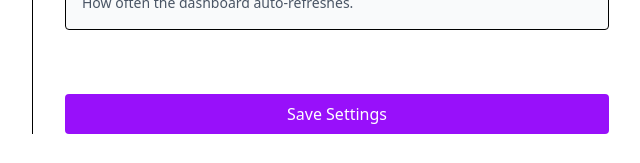
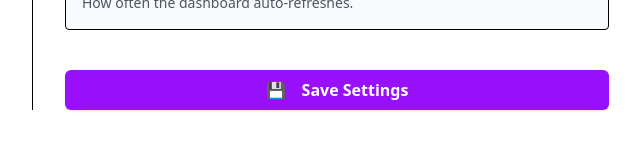
Before and after one commit to HenryPenton/train_dashboard, a Next.js app in the folder app/: page /settings in a window 1280 px wide. Shown: the part 970-1133 px from the top of the page, without its empty margins (447-1087 px from the left). After the commit the page ends 1112 px from the top, so only its background shows below. Built offline with nearby package versions, Linux system fonts and the light colour scheme; no server answers.

Commit message:
move buttons to a common component

```diff
--- /dev/null
+++ b/app/src/app/components/generic/Button.tsx
@@ -0,0 +1,67 @@
+import React from "react";
+
+export interface ButtonProps extends React.ButtonHTMLAttributes<HTMLButtonElement> {
+  variant?: "primary" | "secondary" | "danger" | "success" | "info";
+  loading?: boolean;
+  icon?: React.ReactNode;
+  className?: string;
+}
+
+const baseStyles =
+  "inline-flex items-center px-4 py-2 rounded-md font-semibold shadow focus:outline-none focus:ring-2 focus:ring-offset-2 transition disabled:opacity-60 disabled:cursor-not-allowed";
+
+const variantStyles: Record<string, string> = {
+  primary:
+    "bg-blue-600 text-white hover:bg-blue-700 focus:ring-blue-400",
+  secondary:
+    "bg-gray-600 text-white hover:bg-gray-700 focus:ring-gray-400",
+  danger:
+    "bg-red-600 text-white hover:bg-red-700 focus:ring-red-400",
+  success:
+    "bg-green-600 text-white hover:bg-green-700 focus:ring-green-400",
+  info:
+    "bg-purple-600 text-white hover:bg-purple-700 focus:ring-purple-400",
+};
+
+export default function Button({
+  children,
+  variant = "primary",
+  loading = false,
+  icon,
+  className = "",
+  ...props
+}: ButtonProps) {
+  return (
+    <button
+      className={`${baseStyles} ${variantStyles[variant]} ${className}`}
+      disabled={loading || props.disabled}
+      {...props}
+    >
+      {loading ? (
+        <svg
+          className="animate-spin h-5 w-5 mr-2 text-white"
+          xmlns="http://www.w3.org/2000/svg"
+          fill="none"
+          viewBox="0 0 24 24"
+        >
+          <circle
+            className="opacity-25"
+            cx="12"
+            cy="12"
+            r="10"
+            stroke="currentColor"
+            strokeWidth="4"
+          ></circle>
+          <path
+            className="opacity-75"
+            fill="currentColor"
+            d="M4 12a8 8 0 018-8v4a4 4 0 00-4 4H4z"
+          ></path>
+        </svg>
+      ) : icon ? (
+        <span className="mr-2">{icon}</span>
+      ) : null}
+      {children}
+    </button>
+  );
+}
--- a/app/src/app/schedules/page.tsx
+++ b/app/src/app/schedules/page.tsx
@@ -4,6 +4,7 @@ import { useEffect, useMemo, useState } from "react";
 import { SchedulesSchema } from "../validators/frontend-validators/ScheduleSchema";
 import Sidebar from "../components/generic/lists/Sidebar";
 import TfLStationSidebarListItem from "../components/TfL/lists/TfLStationSidebarListItem";
+import Button from "../components/generic/Button";
 type SidebarItem = {
   CommonName: string;
   naptanID: string;
@@ -289,27 +290,33 @@ export default function SchedulesPage() {
         )}
         <h1 className="text-2xl font-bold mb-4">Schedules</h1>
         <div className="mb-4 flex gap-3">
-          <button
+          <Button
             type="button"
-            className="inline-flex items-center px-4 py-2 rounded-md bg-blue-600 text-white font-semibold shadow hover:bg-blue-700 focus:outline-none focus:ring-2 focus:ring-blue-400 focus:ring-offset-2 transition"
+            variant="primary"
+            className="px-4 py-2"
             onClick={() => handleAdd("rail_departure")}
+            icon={<span className="mr-2">🚆</span>}
           >
-            <span className="mr-2">🚆</span> Add National Rail Departure
-          </button>
-          <button
+            Add National Rail Departure
+          </Button>
+          <Button
             type="button"
-            className="inline-flex items-center px-4 py-2 rounded-md bg-green-600 text-white font-semibold shadow hover:bg-green-700 focus:outline-none focus:ring-2 focus:ring-green-400 focus:ring-offset-2 transition"
+            variant="success"
+            className="px-4 py-2"
             onClick={() => handleAdd("tube_line_status")}
+            icon={<span className="mr-2">🚇</span>}
           >
-            <span className="mr-2">🚇</span> Add Tube Line Status
-          </button>
-          <button
+            Add Tube Line Status
+          </Button>
+          <Button
             type="button"
-            className="inline-flex items-center px-4 py-2 rounded-md bg-purple-600 text-white font-semibold shadow hover:bg-purple-700 focus:outline-none focus:ring-2 focus:ring-purple-400 focus:ring-offset-2 transition"
+            variant="info"
+            className="px-4 py-2"
             onClick={() => handleAdd("best_route")}
+            icon={<span className="mr-2">⭐</span>}
           >
-            <span className="mr-2">⭐</span> Add Best TfL Route
-          </button>
+            Add Best TfL Route
+          </Button>
         </div>
         <form
           onSubmit={(e) => {
@@ -331,13 +338,14 @@ export default function SchedulesPage() {
                 <span className="font-semibold capitalize">
                   {sched.type.replaceAll("_", " ")}
                 </span>
-                <button
+                <Button
                   type="button"
-                  className="text-red-500"
+                  variant="danger"
+                  className="text-red-500 px-2 py-1"
                   onClick={() => handleDelete(idx)}
                 >
                   Delete
-                </button>
+                </Button>
               </div>
               {sched.type === "rail_departure" && (
                 <div className="flex flex-col gap-2 mb-2">
@@ -511,39 +519,15 @@ export default function SchedulesPage() {
               )}
             </div>
           ))}
-          <button
+          <Button
             type="submit"
-            className="mt-2 w-full inline-flex items-center justify-center px-4 py-2 rounded-md bg-indigo-600 text-white font-semibold shadow hover:bg-indigo-700 focus:outline-none focus:ring-2 focus:ring-indigo-400 focus:ring-offset-2 transition disabled:opacity-60 disabled:cursor-not-allowed"
-            disabled={saving}
+            variant="info"
+            className="mt-2 w-full justify-center"
+            loading={saving}
+            icon={<span className="mr-2">💾</span>}
           >
-            {saving ? (
-              <>
-                <svg
-                  className="animate-spin h-5 w-5 mr-2 text-white"
-                  xmlns="http://www.w3.org/2000/svg"
-                  fill="none"
-                  viewBox="0 0 24 24"
-                >
-                  <circle
-                    className="opacity-25"
-                    cx="12"
-                    cy="12"
-                    r="10"
-                    stroke="currentColor"
-                    strokeWidth="4"
-                  ></circle>
-                  <path
-                    className="opacity-75"
-                    fill="currentColor"
-                    d="M4 12a8 8 0 018-8v4a4 4 0 00-4 4H4z"
-                  ></path>
-                </svg>
-                Saving...
-              </>
-            ) : (
-              <>💾 Save Schedules</>
-            )}
-          </button>
+            Save Schedules
+          </Button>
         </form>
       </section>
     </main>
--- a/app/src/app/settings/page.tsx
+++ b/app/src/app/settings/page.tsx
@@ -4,12 +4,12 @@ import { useRouter } from "next/navigation";
 import { useEffect, useMemo, useState } from "react";
 import AddItemForm from "../components/generic/forms/AddItemForm";
 import SectionHeading from "../components/text/SectionHeading";
-
 import ItemList from "../components/generic/lists/ItemList";
 import Sidebar from "../components/generic/lists/Sidebar";
 import TfLStationSidebarListItem, {
   SidebarItem,
 } from "../components/TfL/lists/TfLStationSidebarListItem";
+import Button from "../components/generic/Button";
 import { ConfigSchema } from "../validators/frontend-validators/ConfigSchema";
 
 export default function Settings() {
@@ -191,8 +191,9 @@ export default function Settings() {
               {selectedSidebarItem.naptanID}
             </div>
             <div className="flex gap-4 mt-4">
-              <button
-                className="px-4 py-2 bg-blue-600 text-white rounded hover:bg-blue-700"
+              <Button
+                variant="primary"
+                className="px-4 py-2"
                 onClick={() =>
                   setRoute((r) => ({
                     ...r,
@@ -202,9 +203,10 @@ export default function Settings() {
                 }
               >
                 Set as Origin
-              </button>
-              <button
-                className="px-4 py-2 bg-green-600 text-white rounded hover:bg-green-700"
+              </Button>
+              <Button
+                variant="success"
+                className="px-4 py-2"
                 onClick={() =>
                   setRoute((r) => ({
                     ...r,
@@ -214,7 +216,7 @@ export default function Settings() {
                 }
               >
                 Set as Destination
-              </button>
+              </Button>
             </div>
           </div>
         )}
@@ -327,12 +329,15 @@ export default function Settings() {
           </div>
         </div>
 
-        <button
+        <Button
+          type="submit"
+          variant="info"
+          className="mt-2 w-full justify-center"
           onClick={handleSave}
-          className="mt-8 bg-purple-600 text-white px-6 py-2 rounded hover:bg-purple-700 w-full"
+          icon={<span className="mr-2">💾</span>}
         >
           Save Settings
-        </button>
+        </Button>
       </section>
     </main>
   );
```
